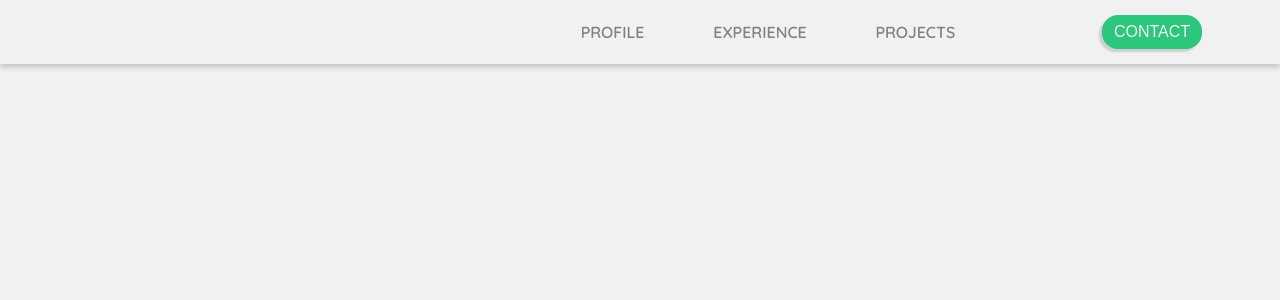
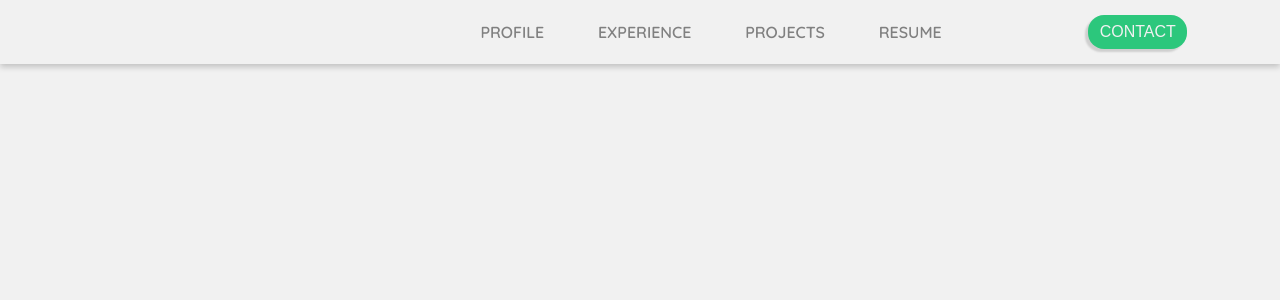
Before and after one commit to PranavModi999/Portfolio, a React (Create React App) app: page / in a window 1280 px wide. Shown: the top 300 px of the page. Built offline with nearby package versions, Linux system fonts and the light colour scheme; a web font is replaced by a local one.

Commit message:
minor improvments to nav

```diff
--- a/src/App.js
+++ b/src/App.js
@@ -3,6 +3,7 @@ import ReactDOM from "react-dom";
 import { useMediaQuery } from "react-responsive";
 import Overlay from "./UI/Overlay/Overlay";
 import Nav from "./components/nav/Nav";
+import Profile from "./components/profile/Profile";
 
 function App() {
   const [overlayState, setOverlayState] = useState(false);
@@ -26,6 +27,7 @@ function App() {
           document.getElementById("overlay")
         )}
       <Nav onClose={overlayCloseHandler} />
+      <Profile />
     </div>
   );
 }
--- a/src/components/nav/DesktopNav.jsx
+++ b/src/components/nav/DesktopNav.jsx
@@ -11,6 +11,7 @@ const DesktopNav = () => {
         <li className={styles.items}>PROFILE</li>
         <li className={styles.items}>EXPERIENCE</li>
         <li className={styles.items}>PROJECTS</li>
+        <li className={styles.items}>RESUME</li>
       </ul>
       <div className={styles.contact_container}>
         <Button>CONTACT</Button>
--- a/src/components/nav/Nav.module.css
+++ b/src/components/nav/Nav.module.css
@@ -1,6 +1,6 @@
 nav {
   display: grid;
-  grid-template-columns: 4fr 4fr 2fr;
+  grid-template-columns: 3fr 4fr 2fr;
   position: fixed;
   height: 4rem;
   width: 100%;
@@ -14,22 +14,26 @@ nav {
 }
 .items {
   position: relative;
+  transition: color 200ms ease-in-out;
 }
 .items::after {
   position: absolute;
-  bottom: -2px;
+  bottom: -4px;
   margin: auto;
   left: 0;
   right: 0;
   content: "";
   width: 0%;
-  height: 2px;
-  background: black;
+  background: #2cc77c;
+  height: 3.2px;
   transition: width 200ms ease-in-out;
   border-radius: 1rem;
 }
 .items:hover::after {
   width: 100%;
+}
+.items:hover {
+  color: #2cc77c;
 }
 .items_container {
   font-weight: 700;
@@ -48,7 +52,7 @@ nav {
 
 @media screen and (max-width: 678px) {
   nav {
-    grid-template-columns: 1fr 4fr 2fr;
+    grid-template-columns: 32px 4fr 2fr;
   }
 }
 @media screen and (max-width: 468px) {
--- /dev/null
+++ b/src/components/profile/Profile.jsx
@@ -0,0 +1,8 @@
+import React from "react";
+
+import styles from "./Profile.module.css";
+
+const Profile = () => {
+  return <div></div>;
+};
+export default Profile;
--- a/src/index.css
+++ b/src/index.css
@@ -11,10 +11,6 @@ body {
   -moz-osx-font-smoothing: grayscale;
 }
 
-body {
-  /* background: lightgreen; */
-  height: 2000px;
-}
 code {
   font-family: source-code-pro, Menlo, Monaco, Consolas, "Courier New",
     monospace;
```
Also changed, not shown: package.json (+7 -0 lines), src/components/profile/Profile.module.css (added), 12 other files (tests, documents, lock files or other folders).
